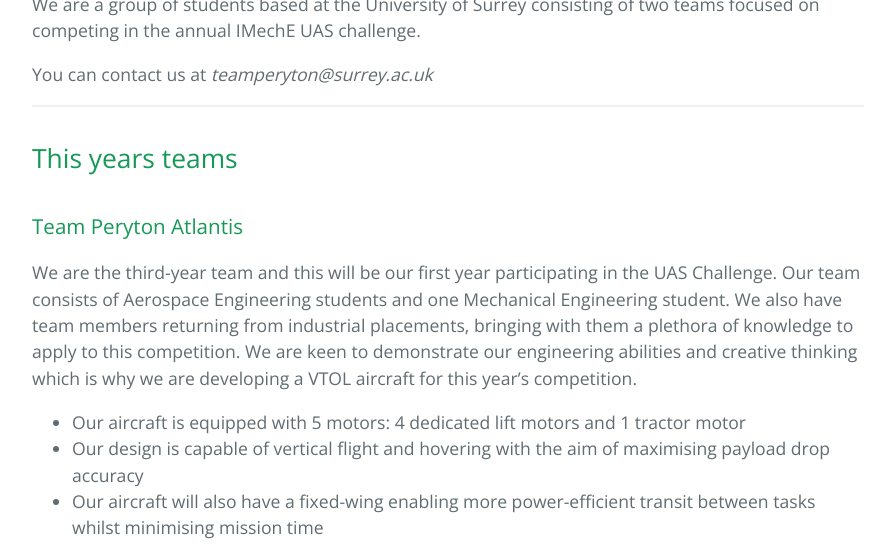
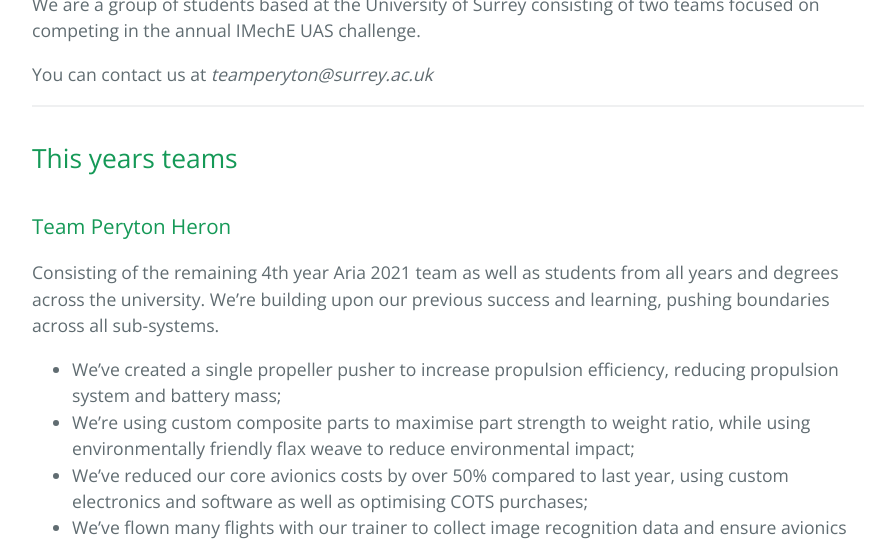
Before and after one commit to Team-Peryton/team-peryton.github.io, a Jekyll site: the page built from index.md, in a window 1280 px wide and 1400 px high, scrolled down 467 px. Shown: the top 545 px of the window, without its empty margins (192-1087 px from the left). Built offline with Jekyll 4.4.1, drawn with Linux system fonts in a browser that asks for light colours; some of the changed text lies outside the part shown.

Commit message:
first flight

```diff
--- a/index.md
+++ b/index.md
@@ -14,6 +14,23 @@ You can contact us at *teamperyton@surrey.ac.uk*
 * * *
 ## This years teams
 
+### Team Peryton Heron
+Consisting of the remaining 4th year Aria 2021 team as well as students from all years and degrees across the university. We're building upon our previous success and learning, pushing boundaries across all sub-systems.
+- We've created a single propeller pusher to increase propulsion efficiency, reducing propulsion system and battery mass;
+- We're using custom composite parts to maximise part strength to weight ratio, while using environmentally friendly flax weave to reduce environmental impact;
+- We've reduced our core avionics costs by over 50% compared to last year, using custom electronics and software as well as optimising COTS purchases;
+- We've flown many flights with our trainer to collect image recognition data and ensure avionics robustness.
+
+![Heron](/assets/heron_group_photo.jpg)
+
+![Heron](/assets/heron.jpg)
+
+#### Interviews & Press
+
+- [IMechE pre-competition interview](https://www.imeche.org/news/news-article/team-peryton-the-title-defence-is-on)
+
+* * *
+
 ### Team Peryton Atlantis
 We are the third-year team and this will be our first year participating in the UAS Challenge. Our team consists of Aerospace Engineering students and one Mechanical Engineering student. We also have team members returning from industrial placements, bringing with them a plethora of knowledge to apply to this competition. We are keen to demonstrate our engineering abilities and creative thinking which is why we are developing a VTOL aircraft for this year's competition.
 - Our aircraft is equipped with 5 motors: 4 dedicated lift motors and 1 tractor motor
```
Also changed, not shown: other parts of index.md (+0 -14 lines), 1 other file.
